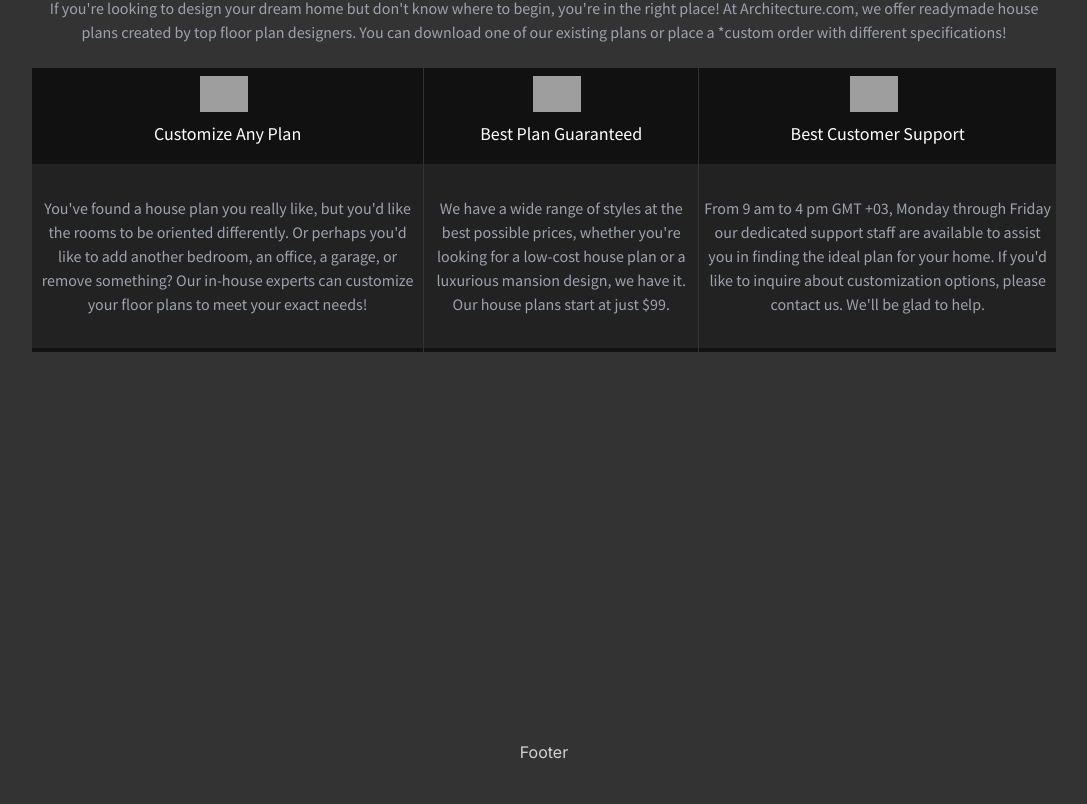
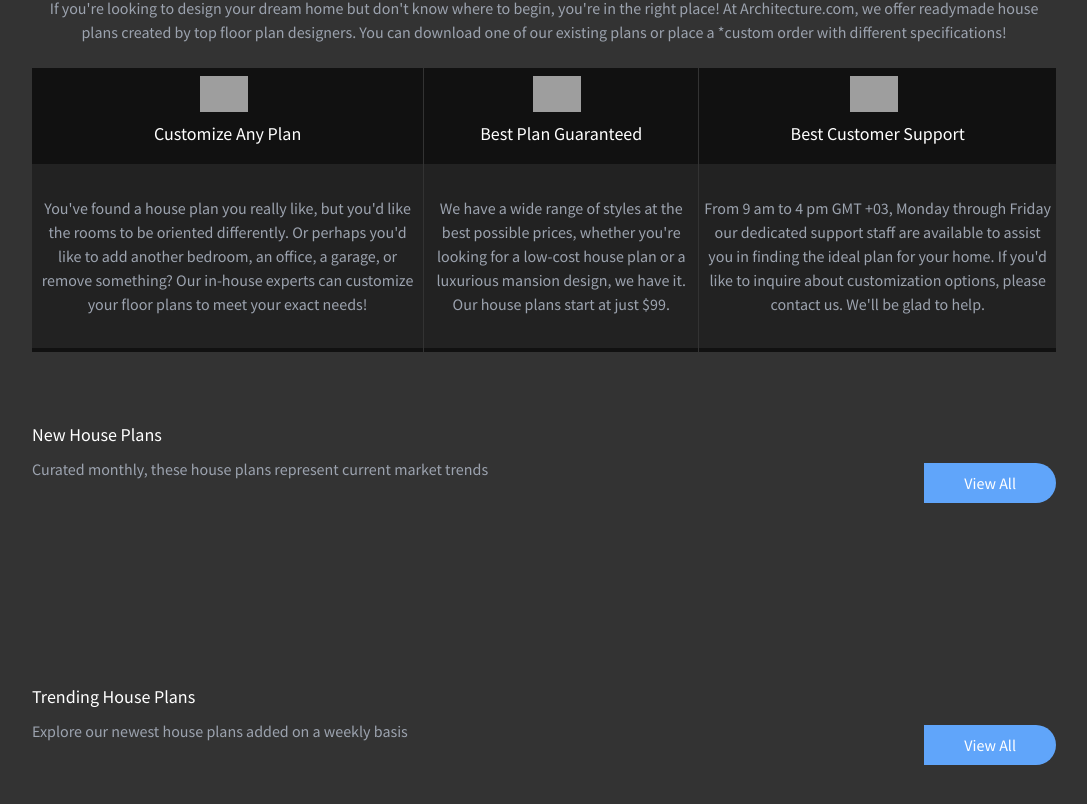
Before and after one commit to cleverAkanimoh/architecture, a React (Create React App) app: page / in a window 1280 px wide. Shown: the part 586-1390 px from the top of the page, without its empty margins (96-1183 px from the left). Built offline with nearby package versions, Linux system fonts and the light colour scheme; grey boxes are pictures that could not be loaded; a web font is replaced by a local one.

Commit message:
modified PlansComp.tsx and Home.tsx

```diff
--- a/src/Components/home/PlansComp.tsx
+++ b/src/Components/home/PlansComp.tsx
@@ -1,7 +1,7 @@
 import { Link } from "react-router-dom";
 import { PlansCompProps } from "../../ts/customTypes";
 
-const PlansComp = ({heading, text, path}:PlansCompProps) => (
+const PlansComp = ({ heading, text, path }: PlansCompProps) => (
   <div className="w-full h-[230px] my-4 flex flex-col md:flex-row items-center text-left justify-center md:justify-between">
     <aside className="h-[140px]">
       <h1 className="text-[1.3rem]">{heading}</h1>
--- a/src/Pages/Home.tsx
+++ b/src/Pages/Home.tsx
@@ -6,6 +6,7 @@ import ImageArea from "../Components/home/ImageArea";
 import WelcomeComp from "../Components/home/WelcomeComp";
 import useWindowTitle from "../hooks/useWindowTitle";
 import defaultImage from "../assets/images/defaultimage.jpg";
+import PlansComp from "../Components/home/PlansComp";
 
 export default function Home() {
   useWindowTitle("Home | extra text goes here");
@@ -13,8 +14,12 @@ export default function Home() {
   return (
     <section className="general-flex">
       <div className="relative z-0 hidden sm2:block">
-        <button className="absolute bg-white py-2 px-5 z-10 hover:bg-opacity-60 font-bold text-xl text-black transition-all top-[40%] left-[0] rounded-r-full"><VscChevronLeft/></button>
-        <button className="absolute bg-white py-2 px-5 z-10 hover:bg-opacity-60 font-bold text-xl text-black transition-all top-[40%] right-[0] rounded-l-full"><VscChevronRight/></button>
+        <button className="absolute bg-white py-2 px-5 z-10 hover:bg-opacity-60 font-bold text-xl text-black transition-all top-[40%] left-[0] rounded-r-full">
+          <VscChevronLeft />
+        </button>
+        <button className="absolute bg-white py-2 px-5 z-10 hover:bg-opacity-60 font-bold text-xl text-black transition-all top-[40%] right-[0] rounded-l-full">
+          <VscChevronRight />
+        </button>
 
         <ImageArea
           to=".."
@@ -49,7 +54,17 @@ export default function Home() {
         />
       </div>
 
+      <PlansComp
+        heading="New House Plans"
+        text="Curated monthly, these house plans represent current market trends"
+        path="view new"
+      />
 
+      <PlansComp
+        heading="Trending House Plans"
+        text="Explore our newest house plans added on a weekly basis"
+        path="view trending"
+      />
     </section>
   );
 }
```
